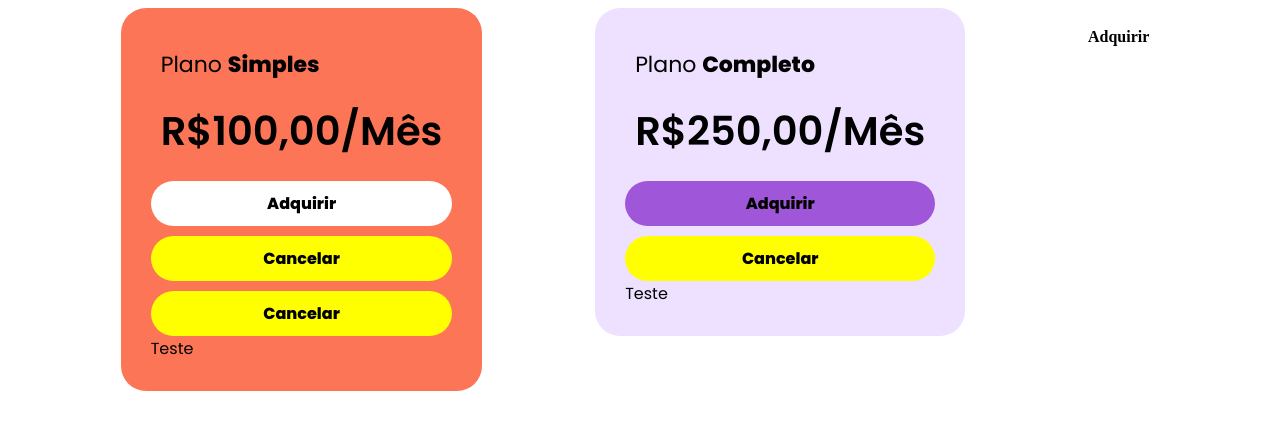
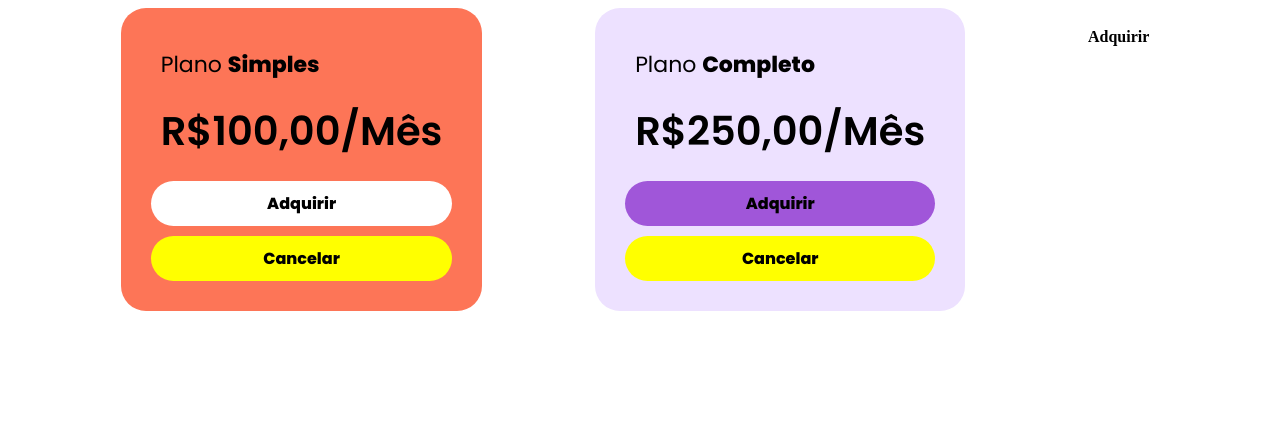
Before and after one commit to Albertinesilva/Curso-Angular, an Angular app: page / in a window 1280 px wide. Shown: the top 430 px of the page. Built offline with nearby package versions, Linux system fonts and the light colour scheme.

Commit message:
Utilização dos Seletoress ::ng-deep e host

```diff
--- a/src/app/card-roxo/card-roxo.component.html
+++ b/src/app/card-roxo/card-roxo.component.html
@@ -3,5 +3,4 @@
     <div class="card-roxo__price card-roxo__item">R$250,00/Mês</div>
     <app-card-roxo-button></app-card-roxo-button>
     <app-card-button-cancel></app-card-button-cancel>
-    <div class="card-cancel-button">Teste</div>
 </div>
--- a/src/app/card/card.component.html
+++ b/src/app/card/card.component.html
@@ -3,7 +3,4 @@
     <div class="card__price card__item">R${{ plano.infos.preco }},00/Mês</div>
     <app-card-button></app-card-button>
     <app-card-button-cancel></app-card-button-cancel>
-    <app-card-button-cancel></app-card-button-cancel>
-
-    <div class="card-cancel-button">Teste</div>
 </div>
--- a/src/app/card/card.component.scss
+++ b/src/app/card/card.component.scss
@@ -21,6 +21,21 @@
     }
 }
 
-::ng-deep app-card-button-cancel .card-cancel-button{
-    background-color: yellow !important;
-}
+//O ng-deep esta configurado para modo global, ou seja, ele irá afetar todos os componentes que estiverem dentro do componente pai (card.component.scss)
+// ::ng-deep .card-cancel-button {
+//     background-color: yellow !important;
+// }
+
+// O host é o componente que está sendo referenciado no arquivo de estilo do componente filho (card-button-cancel-2.component.scss)
+// :host ::ng-deep app-card-button-cancel .card-cancel-button {
+//     background-color: yellow !important;
+// }
+
+// O ng-deep é uma forma de acessar o componente filho a partir do componente pai (card.component.scss)
+// ::ng-deep app-card-button-cancel .card-cancel-button{
+//     background-color: yellow !important;
+// }
+
+// ::ng-deep #cancel-button .card-cancel-button{
+//     background-color: yellow !important;
+// }
--- a/src/styles.scss
+++ b/src/styles.scss
@@ -1 +1,2 @@
 /* You can add global styles to this file, and also import other style files */
+@import "./styles/global.overrides";
--- /dev/null
+++ b/src/styles/_global.overrides.scss
@@ -0,0 +1,3 @@
+app-card-button-cancel .card-cancel-button{
+  background-color: yellow !important;
+}
```
